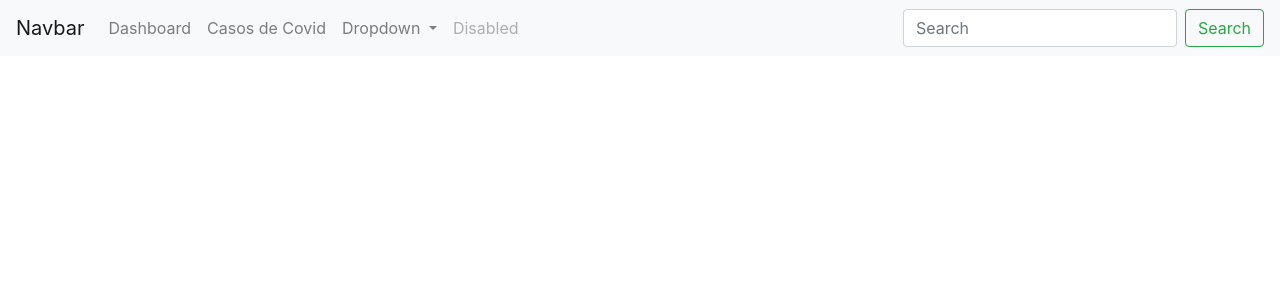
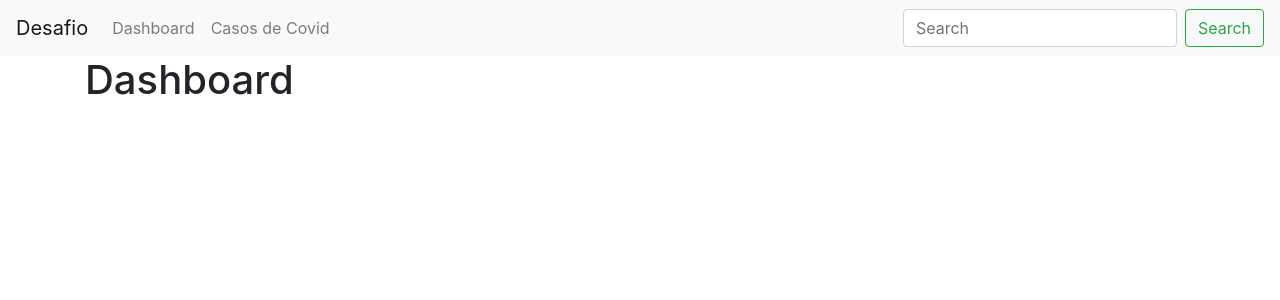
Before and after one commit to lucasrfreire/painelcovid, an Angular app: page /dashboard in a window 1280 px wide. Before the commit this address led to /. Shown: the top 300 px of the page. Built offline with nearby package versions, Linux system fonts and the light colour scheme.

Commit message:
Adicionando componente Dashboard

```diff
--- /dev/null
+++ b/src/app/dashboard/dashboard.component.html
@@ -0,0 +1 @@
+<h1>Dashboard</h1>
--- a/src/app/navbar/navbar.component.html
+++ b/src/app/navbar/navbar.component.html
@@ -1,5 +1,5 @@
 <nav class="navbar navbar-expand-lg navbar-light bg-light">
-    <a class="navbar-brand" href="#">Navbar</a>
+    <a class="navbar-brand" href="#">Desafio</a>
     <button class="navbar-toggler" type="button" data-toggle="collapse" data-target="#navbarSupportedContent" aria-controls="navbarSupportedContent" aria-expanded="false" aria-label="Toggle navigation">
       <span class="navbar-toggler-icon"></span>
     </button>
@@ -7,25 +7,12 @@
     <div class="collapse navbar-collapse" id="navbarSupportedContent">
       <ul class="navbar-nav mr-auto">
         <li class="nav-item">
-          <a class="nav-link" href="#">Dashboard</a>
+          <a class="nav-link" routerLink="/dashboard">Dashboard</a>
         </li>
         <li class="nav-item">
           <a class="nav-link" routerLink="/casoscovid">Casos de Covid</a>
         </li>
-        <li class="nav-item dropdown">
-          <a class="nav-link dropdown-toggle" href="#" id="navbarDropdown" role="button" data-toggle="dropdown" aria-haspopup="true" aria-expanded="false">
-            Dropdown
-          </a>
-          <div class="dropdown-menu" aria-labelledby="navbarDropdown">
-            <a class="dropdown-item" href="#">Action</a>
-            <a class="dropdown-item" href="#">Another action</a>
-            <div class="dropdown-divider"></div>
-            <a class="dropdown-item" href="#">Something else here</a>
-          </div>
-        </li>
-        <li class="nav-item">
-          <a class="nav-link disabled" href="#" tabindex="-1" aria-disabled="true">Disabled</a>
-        </li>
+
       </ul>
       <form class="form-inline my-2 my-lg-0">
         <input class="form-control mr-sm-2" type="search" placeholder="Search" aria-label="Search">
```
Also changed, not shown: src/app/app.module.ts (+15 -4 lines), src/app/dashboard/dashboard.component.ts (added, +10 -0 lines).
